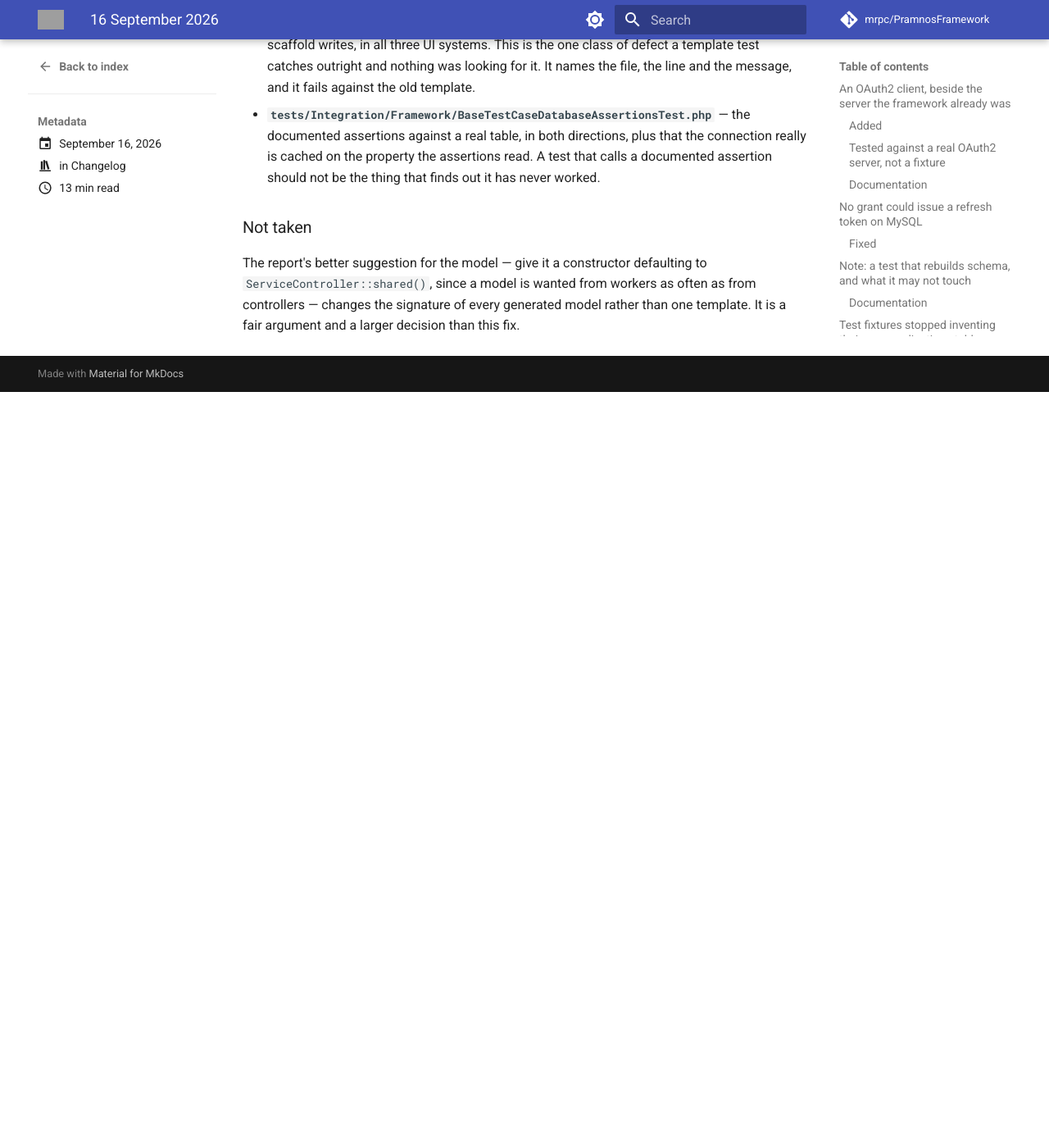
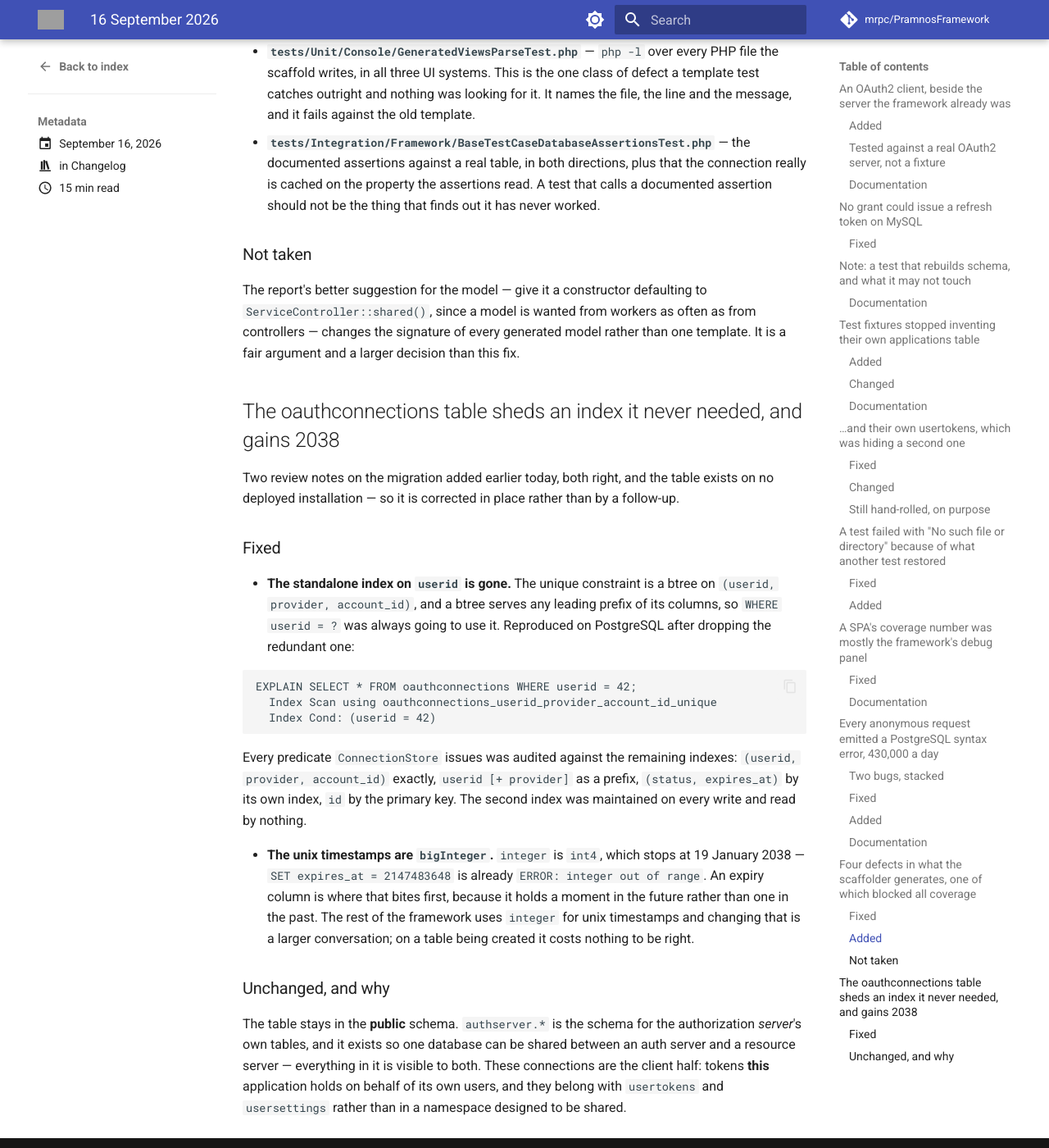
Before and after one commit to mrpc/PramnosFramework, an MkDocs documentation site: the page built from docs/version-history/posts/2026-09-16.md, in a window 1280 px wide and 1400 px high, scrolled down 9968 px. Shown: the whole window at 82% size. Built offline with MkDocs 1.6.1 and Material for MkDocs 9.7.7, drawn with Linux system fonts in a browser that asks for light colours; comment, search, counter and statistics services are not loaded; before the commit the page ends 10446 px from its top, so only the background shows below that; some of the changed text lies outside the part shown; grey boxes are pictures that could not be loaded.

Commit message:
fix(oauth2): drop an index the unique key already covered, and widen the timestamps
The standalone index on userid was redundant: the unique constraint is a btree on
(userid, provider, account_id), and a btree serves any leading prefix, so WHERE userid = ?
was always going to use it. Reproduced on PostgreSQL —

  Index Scan using oauthconnections_userid_provider_account_id_unique
  Index Cond: (userid = 42)

— and every predicate ConnectionStore issues was audited against what is left: the triple
exactly, userid [+ provider] as a prefix, (status, expires_at) by its own index, id by the
primary key. The second index was maintained on every write and read by nothing.

The unix timestamps become bigInteger. int4 stops at 19 January 2038 and an expiry column
is where that bites first, since it holds a moment in the future. The rest of the framework
uses integer for unix timestamps and that is a larger conversation; on a table being
created it is free.

Corrected in place rather than by a follow-up: the table is on no deployed installation.

````diff
--- a/docs/version-history/posts/2026-09-16.md
+++ b/docs/version-history/posts/2026-09-16.md
@@ -16,6 +16,7 @@ categories:
 - A SPA's coverage number was mostly the framework's debug panel
 - Every anonymous request emitted a PostgreSQL syntax error, 430,000 a day
 - Four defects in what the scaffolder generates, one of which blocked all coverage
+- The oauthconnections table sheds an index it never needed, and gains 2038
 
 <!-- more -->
 
@@ -418,3 +419,43 @@ The report's better suggestion for the model — give it a constructor defaultin
 `ServiceController::shared()`, since a model is wanted from workers as often as from
 controllers — changes the signature of every generated model rather than one template. It is
 a fair argument and a larger decision than this fix.
+
+
+## The oauthconnections table sheds an index it never needed, and gains 2038
+
+Two review notes on the migration added earlier today, both right, and the table exists on
+no deployed installation — so it is corrected in place rather than by a follow-up.
+
+### Fixed
+
+- **The standalone index on `userid` is gone.** The unique constraint is a btree on
+  `(userid, provider, account_id)`, and a btree serves any leading prefix of its columns,
+  so `WHERE userid = ?` was always going to use it. Reproduced on PostgreSQL after
+  dropping the redundant one:
+
+  ```
+  EXPLAIN SELECT * FROM oauthconnections WHERE userid = 42;
+    Index Scan using oauthconnections_userid_provider_account_id_unique
+    Index Cond: (userid = 42)
+  ```
+
+  Every predicate `ConnectionStore` issues was audited against the remaining indexes:
+  `(userid, provider, account_id)` exactly, `userid [+ provider]` as a prefix,
+  `(status, expires_at)` by its own index, `id` by the primary key. The second index was
+  maintained on every write and read by nothing.
+
+- **The unix timestamps are `bigInteger`.** `integer` is `int4`, which stops at
+  19 January 2038 — `SET expires_at = 2147483648` is already `ERROR: integer out of
+  range`. An expiry column is where that bites first, because it holds a moment in the
+  future rather than one in the past. The rest of the framework uses `integer` for unix
+  timestamps and changing that is a larger conversation; on a table being created it costs
+  nothing to be right.
+
+### Unchanged, and why
+
+The table stays in the **public** schema. `authserver.*` is the schema for the
+authorization *server*'s own tables, and it exists so one database can be shared between
+an auth server and a resource server — everything in it is visible to both. These
+connections are the client half: tokens **this** application holds on behalf of its own
+users, and they belong with `usertokens` and `usersettings` rather than in a namespace
+designed to be shared.
````
Also changed, not shown: other parts of docs/version-history/posts/2026-09-16.md (+1 -1 lines), 1 other file.
